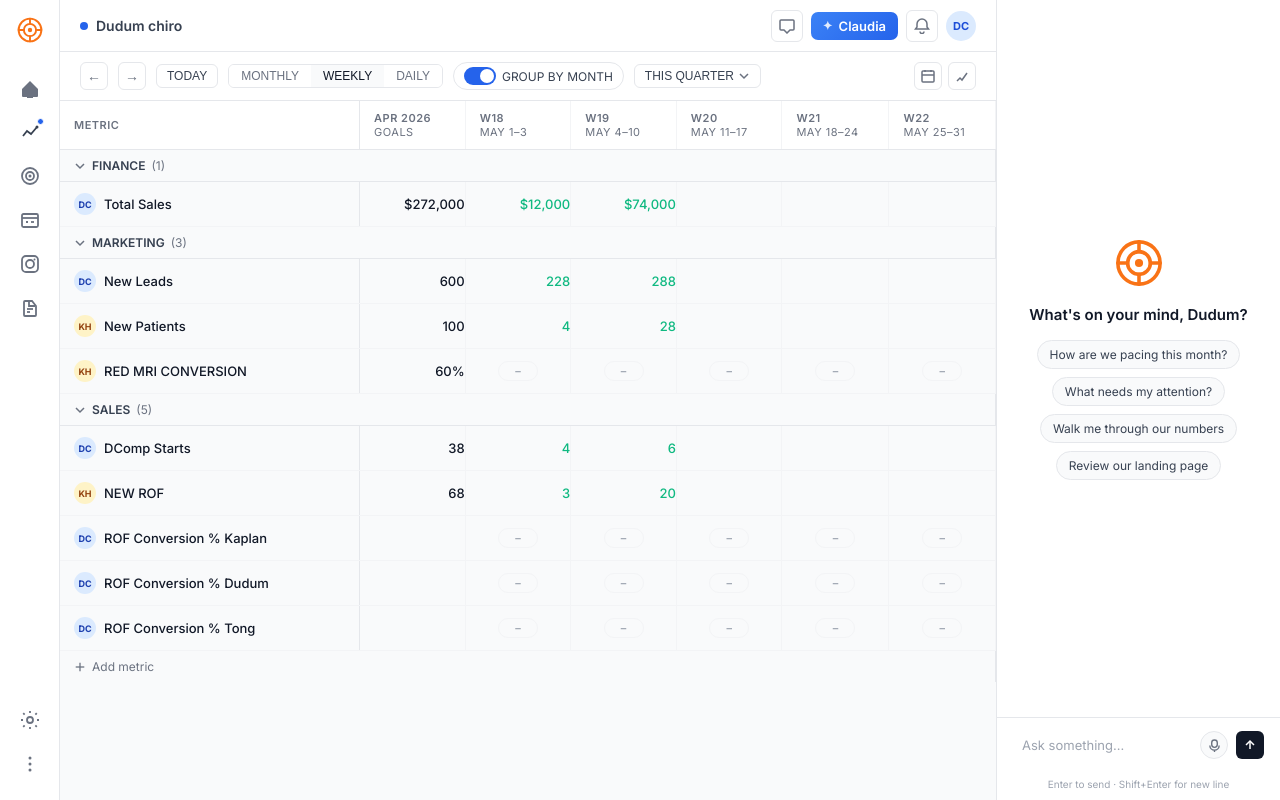
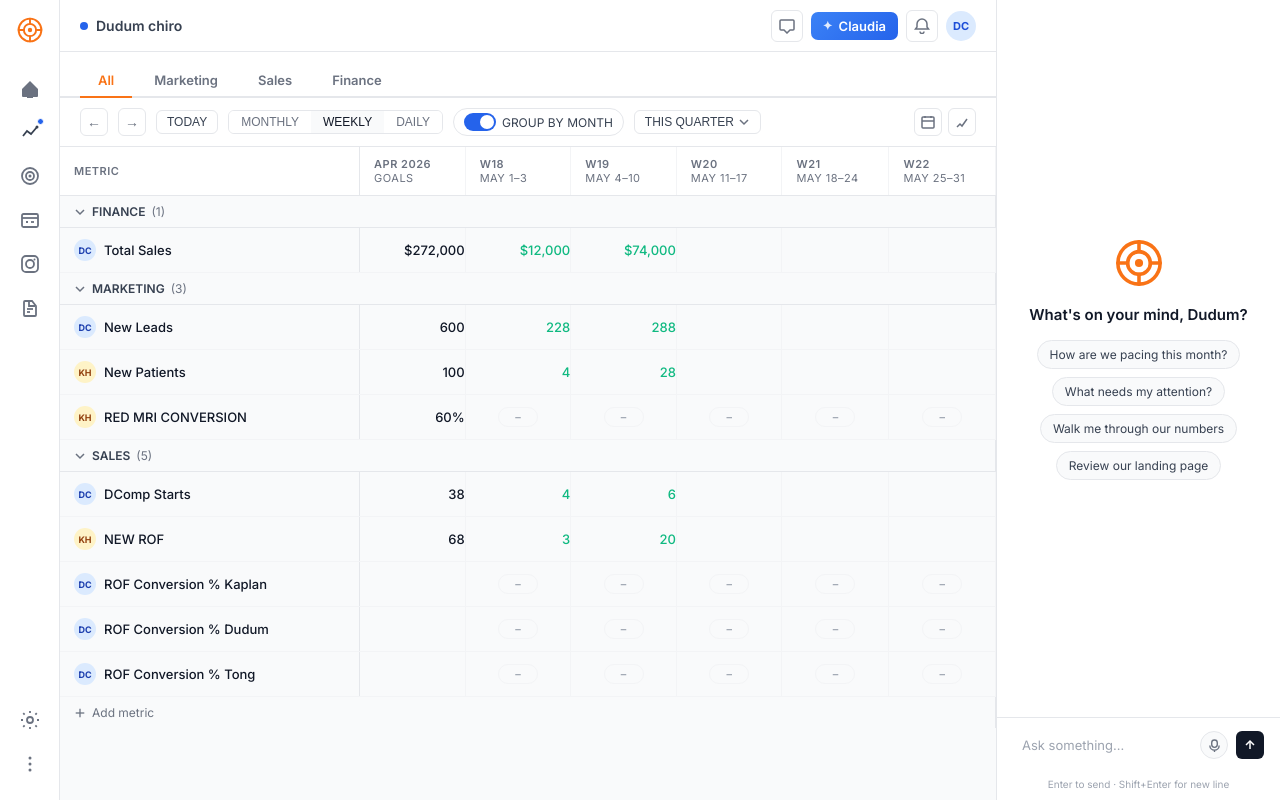
Before and after one commit to jrdudum2/chiro-dashboard, a Flask app: page / in a window 1280 px wide. Run offline with Flask 3, Linux system fonts and the light colour scheme; data comes from the database, SQL or seed files in the repository; tables that the repository leaves empty hold one stand-in row (values such as "Sample post").

Commit message:
Add Marketing/Sales/Finance/All section filter tabs to leadership scorecard

```diff
--- a/templates/index.html
+++ b/templates/index.html
@@ -205,6 +205,16 @@ body{font-family:'Inter',sans-serif;font-size:14px;color:var(--text);background:
 }
 .sc-today:hover{border-color:var(--muted)}
 .sc-tabs{display:flex;border:1px solid var(--border);border-radius:6px;overflow:hidden}
+.sc-section-tabs{
+  display:flex;gap:4px;padding:12px 20px 0;background:var(--white);border-bottom:2px solid var(--border);
+}
+.sc-stab{
+  padding:8px 18px;font-size:13px;font-weight:600;cursor:pointer;
+  color:var(--muted);background:none;border:none;border-bottom:2px solid transparent;
+  margin-bottom:-2px;transition:color 0.15s,border-color 0.15s;font-family:'Inter',sans-serif;
+}
+.sc-stab.active{color:var(--orange);border-bottom-color:var(--orange)}
+.sc-stab:hover:not(.active){color:var(--text2)}
 .sc-tab{
   padding:4px 12px;font-size:12px;font-weight:500;cursor:pointer;
   color:var(--muted);background:var(--white);border:none;transition:background 0.15s;
@@ -740,6 +750,12 @@ textarea{resize:vertical;min-height:60px}
 
       <!-- ══════════ LEADERSHIP SCORECARD ══════════ -->
       <div id="page-leadership" class="page active">
+        <div class="sc-section-tabs">
+          <button class="sc-stab active" onclick="filterScSection('ALL','leadership',this)">All</button>
+          <button class="sc-stab" onclick="filterScSection('MARKETING','leadership',this)">Marketing</button>
+          <button class="sc-stab" onclick="filterScSection('SALES','leadership',this)">Sales</button>
+          <button class="sc-stab" onclick="filterScSection('FINANCE','leadership',this)">Finance</button>
+        </div>
         <div class="sc-controls">
           <button class="sc-nav-btn">&#8592;</button>
           <button class="sc-nav-btn">&#8594;</button>
@@ -1225,6 +1241,24 @@ function showPage(page){
   }
 }
 
+// ── Section filter ────────────────────────────────────────────────────────────
+function filterScSection(section, scName, btn){
+  // update active tab
+  btn.closest('.sc-section-tabs').querySelectorAll('.sc-stab').forEach(b=>b.classList.remove('active'));
+  btn.classList.add('active');
+  // show/hide rows
+  const tbody = document.getElementById(`sc-body-${scName}`);
+  if(!tbody) return;
+  tbody.querySelectorAll('tr[data-section]').forEach(row=>{
+    row.style.display = (section==='ALL' || row.dataset.section===section) ? '' : 'none';
+  });
+  // show/hide section header rows
+  tbody.querySelectorAll('tr.sc-section-row').forEach(row=>{
+    const sec = row.dataset.section;
+    row.style.display = (section==='ALL' || sec===section) ? '' : 'none';
+  });
+}
+
 // ── Scorecard toggle ──────────────────────────────────────────────────────────
 function setSCView(view, btn, scName){
   btn.closest('.sc-tabs').querySelectorAll('.sc-tab').forEach(t=>t.classList.remove('active'));
@@ -1294,7 +1328,7 @@ function renderScorecard(name){
 
   let html='';
   Object.entries(sections).forEach(([section, metrics])=>{
-    html += `<tr class="sc-section-row">
+    html += `<tr class="sc-section-row" data-section="${section}">
       <td colspan="8">
         <div class="sc-section-label" onclick="toggleSection(this)">
           <svg viewBox="0 0 12 12" fill="none" stroke="currentColor" stroke-width="1.5"><polyline points="2,4 6,8 10,4"/></svg>
@@ -1335,7 +1369,7 @@ function renderScorecard(name){
         </td>`;
       }).join('');
 
-      html += `<tr>
+      html += `<tr data-section="${m.section}">
         <td>
           <div class="metric-name-cell">
             <div class="owner-avatar ${ownerClass}">${m.owner}</div>
```
